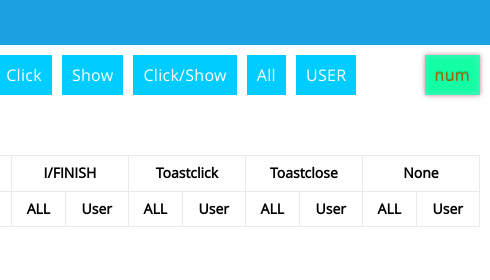
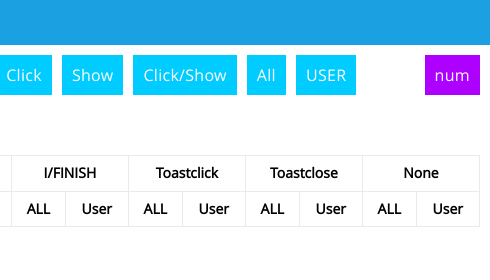
Before and after one commit to starInEcust/fx, a website: page nodejs/app/index.html in a window 1280 px wide. Both pictures are taken after a click on the item "num". Shown: the top 280 px of the page, 790-1280 px from the left. Drawn offline with Linux system fonts and the light colour scheme; no server answers.

Commit message:
又改了样式

```diff
--- a/nodejs/app/css/neeya-main.less
+++ b/nodejs/app/css/neeya-main.less
@@ -2,7 +2,7 @@
 @import "functionLib";
 @import "var";
 @import "ngClass";
-@import "animate";
+//@import "animate";
 .metro{
   .navigation-bar{
     .element{
@@ -84,8 +84,12 @@
 			&:hover{
 				background-color: #00ff6c;
 			}
-			&.buttonLight{
+			&.close-th{
+				background-color: #ae00ff;
 				float: right;
+			}
+			&.li-clicked{
+				background-color: #00ff6c;
 			}
 		}
 	}
@@ -107,7 +111,7 @@
 		tbody{
 			tr{
 				&:nth-child(odd){
-					background-color: rgba(28,183,236,0.1);
+					background-color: rgba(28, 183, 236, 0.1);
 				}
 			}
 		}
--- a/nodejs/app/js/directive.js
+++ b/nodejs/app/js/directive.js
@@ -121,10 +121,12 @@ app.directive('tdSwitch', function () {
 		link: function (scope, elem, attrs) {
 			scope.isLight = false;
 			elem.on('click', function () {
-				elem.toggleClass('buttonLight');
 				scope.$apply(function () {
 					if (attrs.tdSwitch) {
 						scope[attrs.tdSwitch] = !scope[attrs.tdSwitch];
+						elem.toggleClass('close-th');
+					}else{
+						elem.addClass('li-clicked').siblings().removeClass('li-clicked');
 					}
 					if (attrs.toggleAlluser == 'All') {
 						console.log(attrs.toggleAlluser);
```
Also changed, not shown: nodejs/app/css/neeya-main.css.
